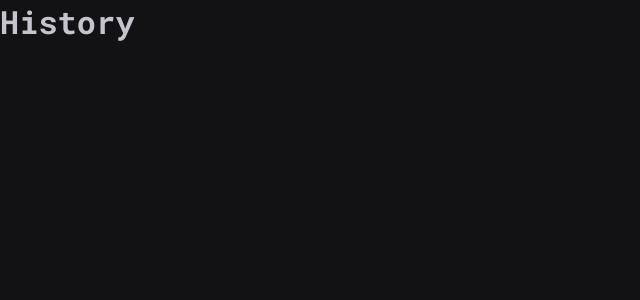
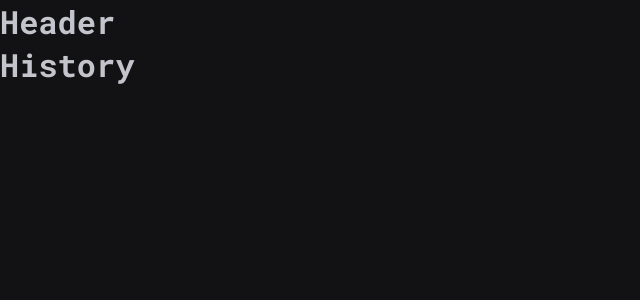
Before and after one commit to Caiotc/react-timer-task-application, a React (Vite) app: page /history in a window 1280 px wide. Shown: the top 300 px of the page, without its empty margins (0-640 px from the left). Built offline with nearby package versions, Linux system fonts and the light colour scheme.

Commit message:
Route layout

```diff
--- a/src/Router.tsx
+++ b/src/Router.tsx
@@ -1,12 +1,15 @@
 import { Routes, Route } from "react-router-dom";
 import { Home } from "./pages/Home";
 import { History } from "./pages/History";
+import { DefaultLayout } from "./layouts/DefaultLayout";
 
 export function Router() {
   return (
     <Routes>
-      <Route path="/" element={<Home />} />
-      <Route path="/history" element={<History />} />
+      <Route path="/" element={<DefaultLayout />}>
+        <Route path="/" element={<Home />} />
+        <Route path="/history" element={<History />} />
+      </Route>
     </Routes>
   );
 }
--- /dev/null
+++ b/src/components/Header.tsx
@@ -0,0 +1,3 @@
+export function Header() {
+  return <h1>Header</h1>;
+}
--- /dev/null
+++ b/src/layouts/DefaultLayout.tsx
@@ -0,0 +1,11 @@
+import { Outlet } from "react-router-dom";
+import { Header } from "../components/Header";
+
+export function DefaultLayout() {
+  return (
+    <div>
+      <Header />
+      <Outlet />
+    </div>
+  );
+}
--- a/src/pages/History.tsx
+++ b/src/pages/History.tsx
@@ -1,3 +1,7 @@
-export function History(){
-    return <h1>History</h1>
+export function History() {
+  return (
+    <div>
+      <h1>History</h1>
+    </div>
+  );
 }
--- a/src/pages/Home.tsx
+++ b/src/pages/Home.tsx
@@ -1,3 +1,7 @@
-export function Home(){
-    return <h1>Home</h1>
+export function Home() {
+  return (
+    <div>
+      <h1>Home</h1>
+    </div>
+  );
 }
```
